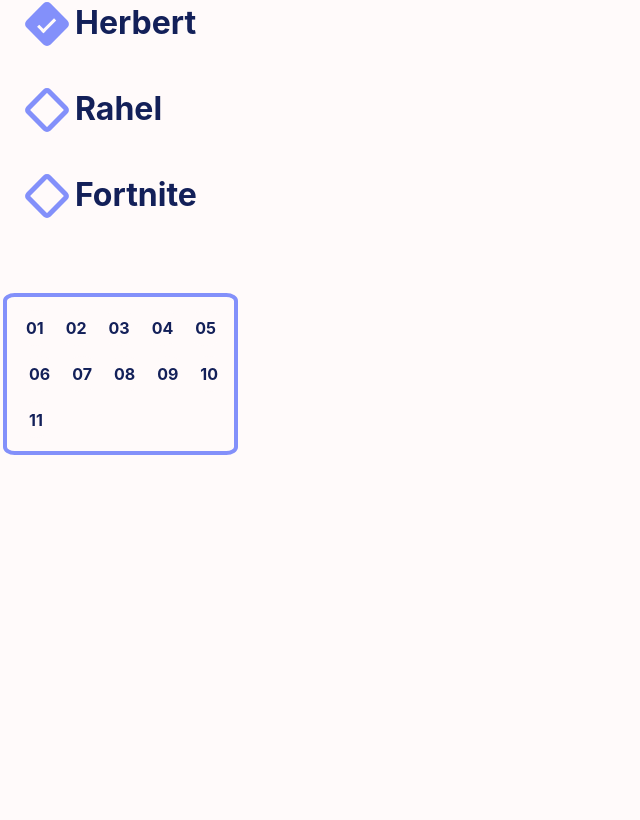
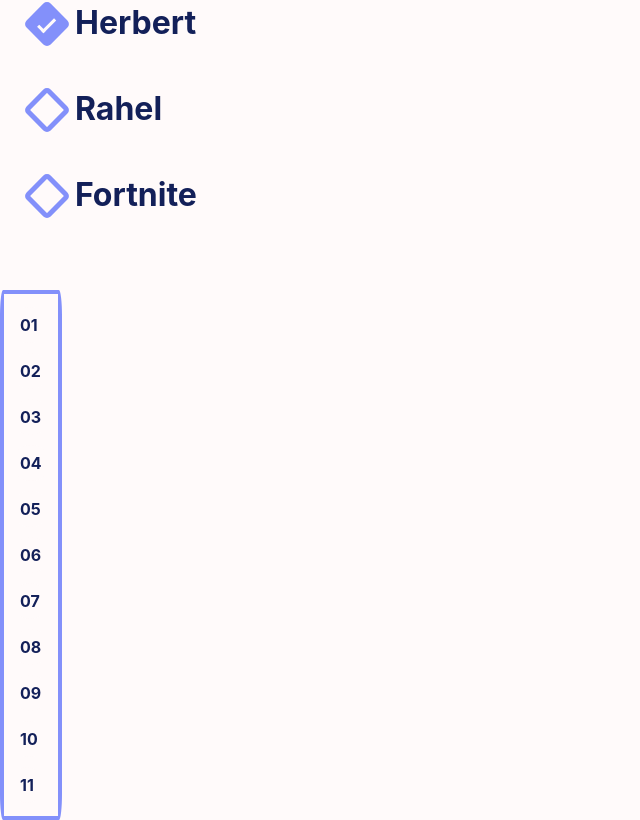
Before and after one commit to lucaskronlachner/installations-tool-infoniqa, a React (Create React App) app in the folder infoniqa-installation-tool/: page / in a window 1280 px wide. Shown: the part 703-1523 px from the top of the page, without its empty margins (0-640 px from the left). Before the commit the page ends 1161 px from the top, so only its background shows below. Built offline with nearby package versions, Linux system fonts and the light colour scheme.

Commit message:
fixed date time problem

```diff
--- a/infoniqa-installation-tool/src/components/DatePicker/DatePickerComp.js
+++ b/infoniqa-installation-tool/src/components/DatePicker/DatePickerComp.js
@@ -5,7 +5,7 @@
 
 const Date_PickerComp = () => {
     return(
-    <div className='container month_Container'>
+    <div className='month_Container'>
         <MonthComponent ident={"A"} DayList={[1,2,3,4,5,6,7,8,9,10,11]}/>
     </div>
     )
@@ -46,7 +46,7 @@
         this.counter += 1
         this.breakStatment = (this.counter % this.listLength) === 0 ? <br className='breakLines'></br> : null
         return(
-            <div className='container'>
+            <div className='datepicker-container'>
                 <div id={`${this.props.ident}DayComp`} className='dayComp' onClick={this.HandleClick}>
                     {
                     this.props.DayNumber
@@ -87,7 +87,7 @@
         });
 
         return(
-            <div>
+            <div className='datetime-dates-list'>
                 {this.props.DayList.map((item, index) => (<DayComponent key={index + 0} counter={index} ident={`${this.props.ident}${index}`} DayNumber={item} listLength={5} setChecked={this.check} getChecked={this.getcheck}/>))}
             </div>
         )
```
